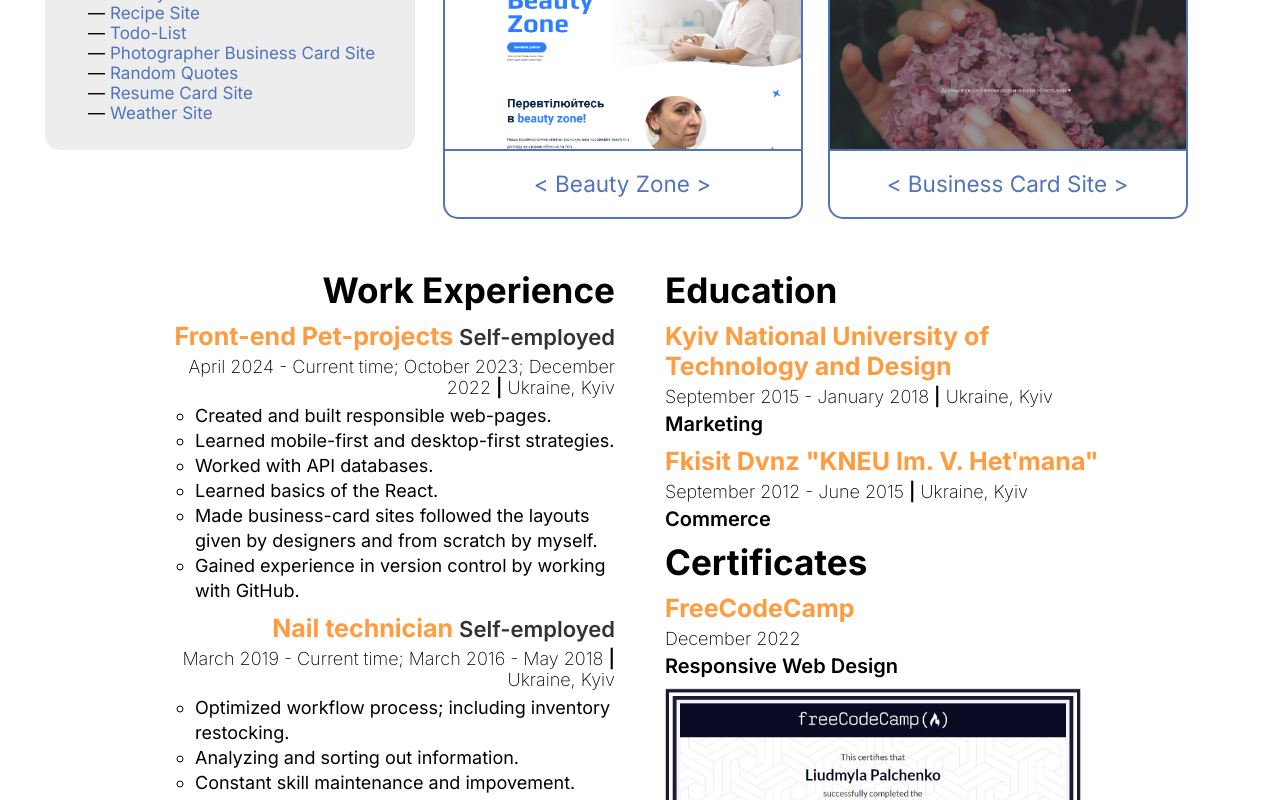
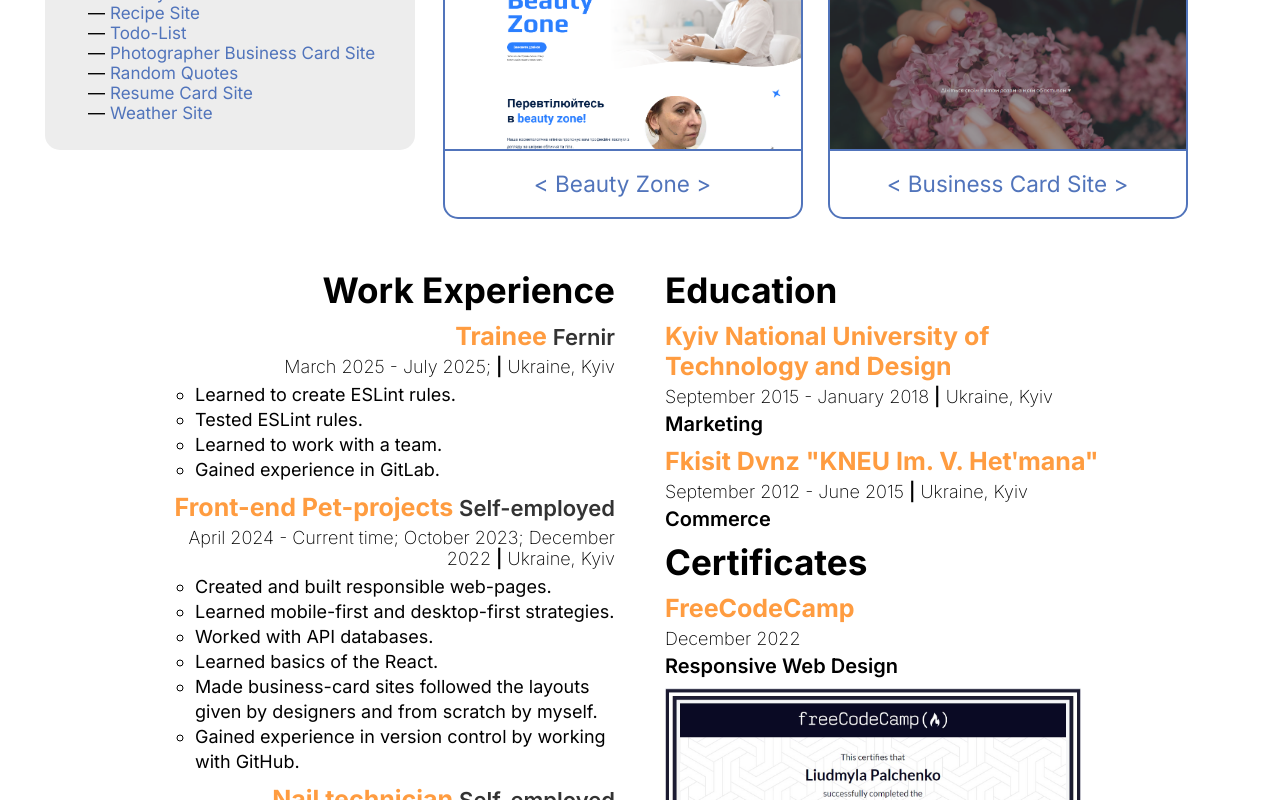
Before and after one commit to MilaPalchenko/portfolio, a React (Vite) app: page /about in a window 1280 px wide. Shown: the part 1282-2082 px from the top of the page. Built offline with nearby package versions, Linux system fonts and the light colour scheme.

Commit message:
updated info

```diff
--- a/src/components/ExpandedText.jsx
+++ b/src/components/ExpandedText.jsx
@@ -11,7 +11,7 @@ export default function ExpandedText() {
             <img className="about-container__profile-img" src={Profile_picture} />
             <h1 className="about-container__name-title">Hi, I'm Liudmyla! </h1>
             <article className="about-container__about-text">
-                <p className="about-container__text"> 28 years old. Based in Kyiv. </p>
+                <p className="about-container__text"> 29 years old. Based in Kyiv. </p>
 
                 <p className="about-container__text">Curious personality. Knows how to google. Cat person. Into aesthetics.
                     Learned English by binge-watching TV-shows. And passionate about things I like.
--- a/src/components/WorkExp.jsx
+++ b/src/components/WorkExp.jsx
@@ -7,6 +7,27 @@ export default function WorkExp() {
             <h1 className="work-experience__title">
                 Work Experience
             </h1>
+
+              <div className="job">
+                <h1 className="job__title">Trainee <span className="job__place">Fernir</span></h1>
+                <p className="job__time-period">March 2025 - July 2025; <span className="job__separator">|</span> Ukraine, Kyiv</p>
+                <ul className="job__skills">
+                    <li className="job__skill">
+                        Learned to create ESLint rules.
+                    </li>
+                    <li className="job__skill">
+                        Tested ESLint rules.
+                    </li>
+                    <li className="job__skill">
+                        Learned to work with a team.
+                    </li>
+                    <li className="job__skill">
+                        Gained experience in GitLab.
+                    </li>
+
+                </ul>
+            </div>
+
             <div className="job">
                 <h1 className="job__title">Front-end Pet-projects <span className="job__place">Self-employed</span></h1>
                 <p className="job__time-period">April 2024 - Current time; October 2023; December 2022 <span className="job__separator">|</span> Ukraine, Kyiv</p>
```
